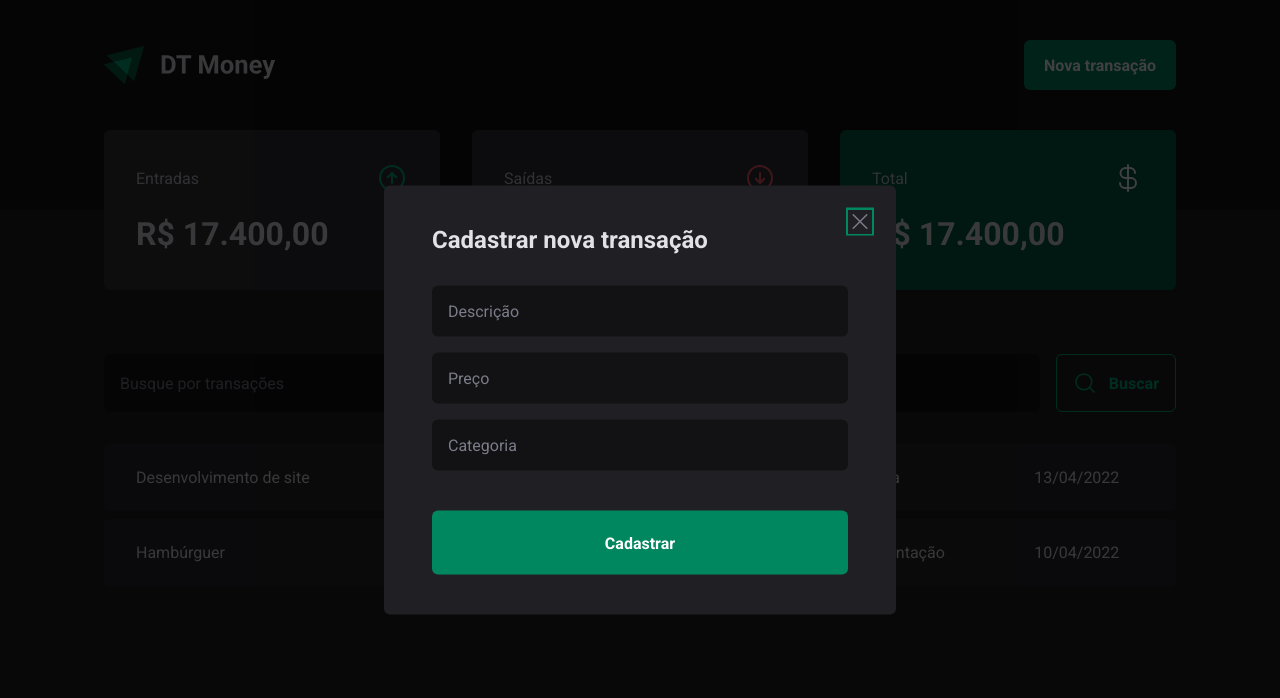
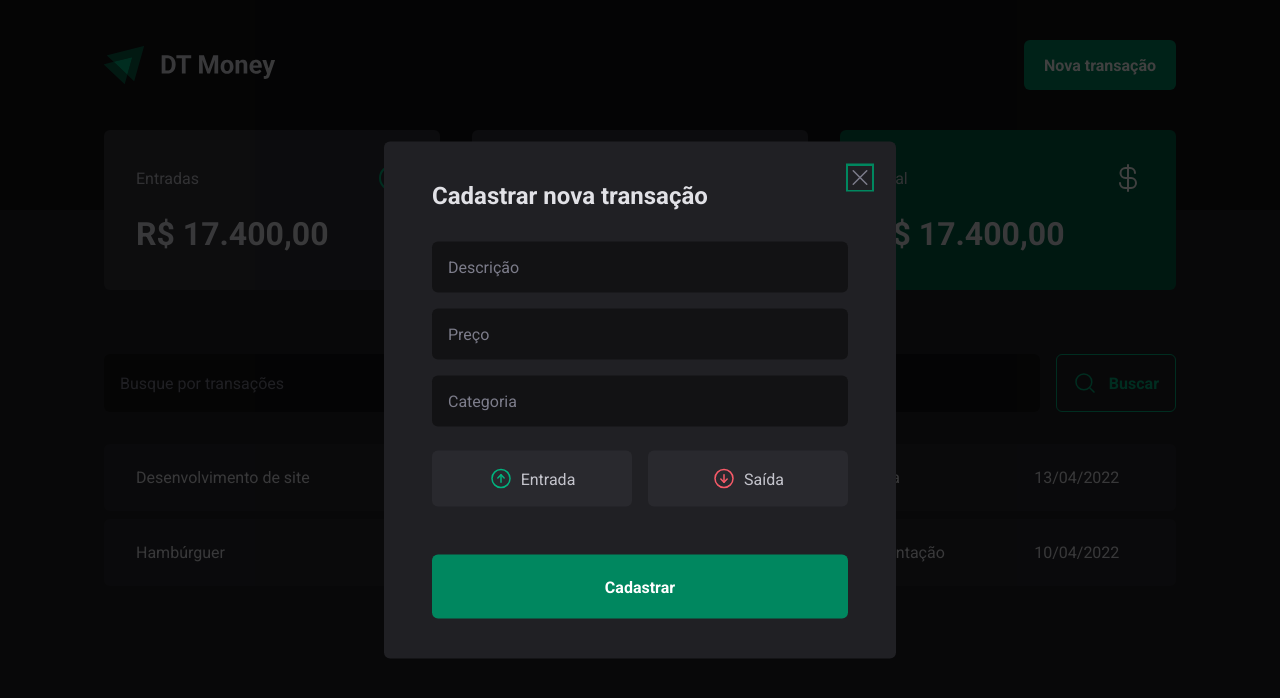
Before and after one commit to PedroZich22/dt-money, a React (Vite) app: page / in a window 1280 px wide. Both pictures are taken after a click on the button "Nova transação". Shown: the top 698 px of the page. Built offline with nearby package versions, Linux system fonts and the light colour scheme.

Commit message:
feat: Transaction Type Buttons component

```diff
--- a/src/components/NewTransactionModal/index.tsx
+++ b/src/components/NewTransactionModal/index.tsx
@@ -1,6 +1,12 @@
 import * as Dialog from "@radix-ui/react-dialog";
-import { Overlay, Content, CloseButton } from "./styles";
-import { X } from "phosphor-react";
+import {
+  Overlay,
+  Content,
+  CloseButton,
+  TransactionType,
+  TransactionTypeButton,
+} from "./styles";
+import { ArrowCircleDown, ArrowCircleUp, X } from "phosphor-react";
 
 export function NewTransactionModal() {
   return (
@@ -19,6 +25,17 @@
           <input type="number" placeholder="Preço" required />
           <input type="text" placeholder="Categoria" required />
 
+          <TransactionType>
+            <TransactionTypeButton variant="income">
+              <ArrowCircleUp size={24} />
+              Entrada
+            </TransactionTypeButton>
+            <TransactionTypeButton variant="outcome">
+              <ArrowCircleDown size={24} />
+              Saída
+            </TransactionTypeButton>
+          </TransactionType>
+
           <button type="submit">Cadastrar</button>
         </form>
       </Content>
--- a/src/components/NewTransactionModal/styles.ts
+++ b/src/components/NewTransactionModal/styles.ts
@@ -67,3 +67,34 @@
   cursor: pointer;
   color: ${(props) => props.theme["gray-500"]};
 `;
+
+export const TransactionType = styled.div`
+  display: grid;
+  grid-template-columns: 1fr 1fr;
+  gap: 1rem;
+  margin: 0.5rem 0;
+`;
+
+interface TransactionTypeButtonProps {
+  variant: "income" | "outcome";
+}
+
+export const TransactionTypeButton = styled.button<TransactionTypeButtonProps>`
+  background: ${(props) => props.theme["gray-700"]};
+  color: ${(props) => props.theme["gray-300"]};
+  border: 0;
+  padding: 1rem;
+  display: flex;
+  align-items: center;
+  justify-content: center;
+  border-radius: 6px;
+  gap: 0.5rem;
+  cursor: pointer;
+
+  svg {
+    color: ${(props) =>
+      props.variant === "income"
+        ? props.theme["green-300"]
+        : props.theme["red-300"]};
+  }
+`;
```
